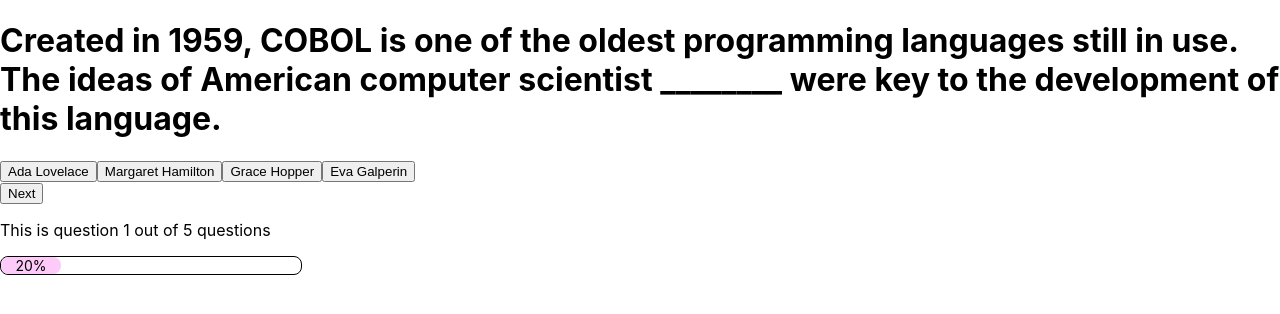
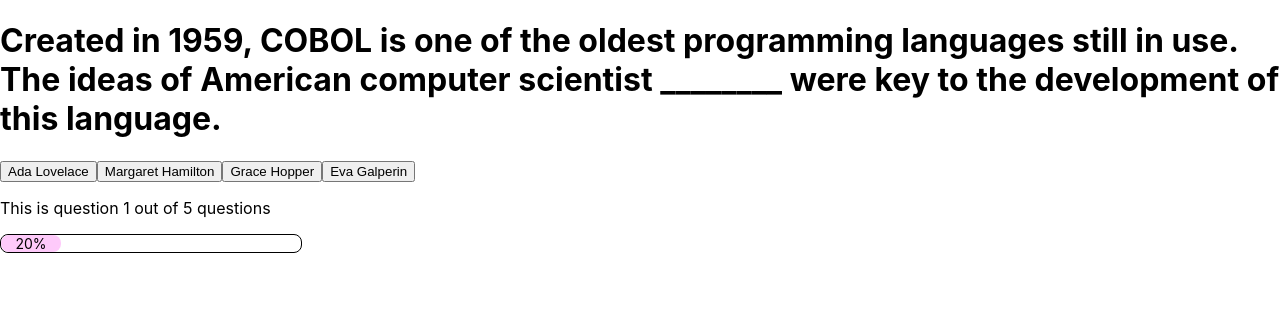
Before and after one commit to Technigo/project-redux-quiz-old, a React (Create React App) app: page / in a window 1280 px wide. Shown: the top 314 px of the page. Built offline with nearby package versions, Linux system fonts and the light colour scheme.

Commit message:
Fixed disabled button

```diff
--- a/src/App.js
+++ b/src/App.js
@@ -5,8 +5,8 @@ import { quiz } from 'reducers/quiz';
 import { ProgBar } from 'components/ProgBar';
 
 import { CurrentQuestion } from 'components/CurrentQuestion';
-/* import { CheckQuestion } from 'components/CheckQuestion';
- */
+import { CheckQuestion } from 'components/CheckQuestion';
+
 const reducer = combineReducers({
   quiz: quiz.reducer,
 });
--- a/src/components/CheckQuestion.js
+++ b/src/components/CheckQuestion.js
@@ -1,4 +1,5 @@
 import React from 'react';
+import { quiz } from 'reducers/quiz';
 
 import { useSelector, useDispatch } from 'react-redux';
 
@@ -10,11 +11,10 @@ export const CheckQuestion = () => {
 
   const dispatch = useDispatch();
 
-  if (answer) {
-    return <h1>Right answer</h1>;
-  }
-
-  console.log('ANSWER: ', answer);
+  /*   console.log('ANSWER: ', quiz.answers.answer);
+   */ /*   console.log('ANSWER ISCORRECT: ', quiz.answers.isCorrect);
+   */
+  return answer ? <p>Correct!</p> : <p>Wrong</p>;
 };
 
 /*
--- a/src/components/CurrentQuestion.js
+++ b/src/components/CurrentQuestion.js
@@ -43,13 +43,12 @@ export const CurrentQuestion = () => {
           </button>
         ))}
       </div>
+      {answer && (
+        <div>
+          <button onClick={() => onNextButtonClick()}>Next</button>
+        </div>
+      )}
       <div>
-        <button
-          disabled={quiz.answers ? true : false}
-          onClick={() => onNextButtonClick()}
-        >
-          Next
-        </button>
         <p>This is question {question.id} out of 5 questions</p>
       </div>
     </>
```
Also changed, not shown: 1 other file (tests, documents, lock files or other folders).
